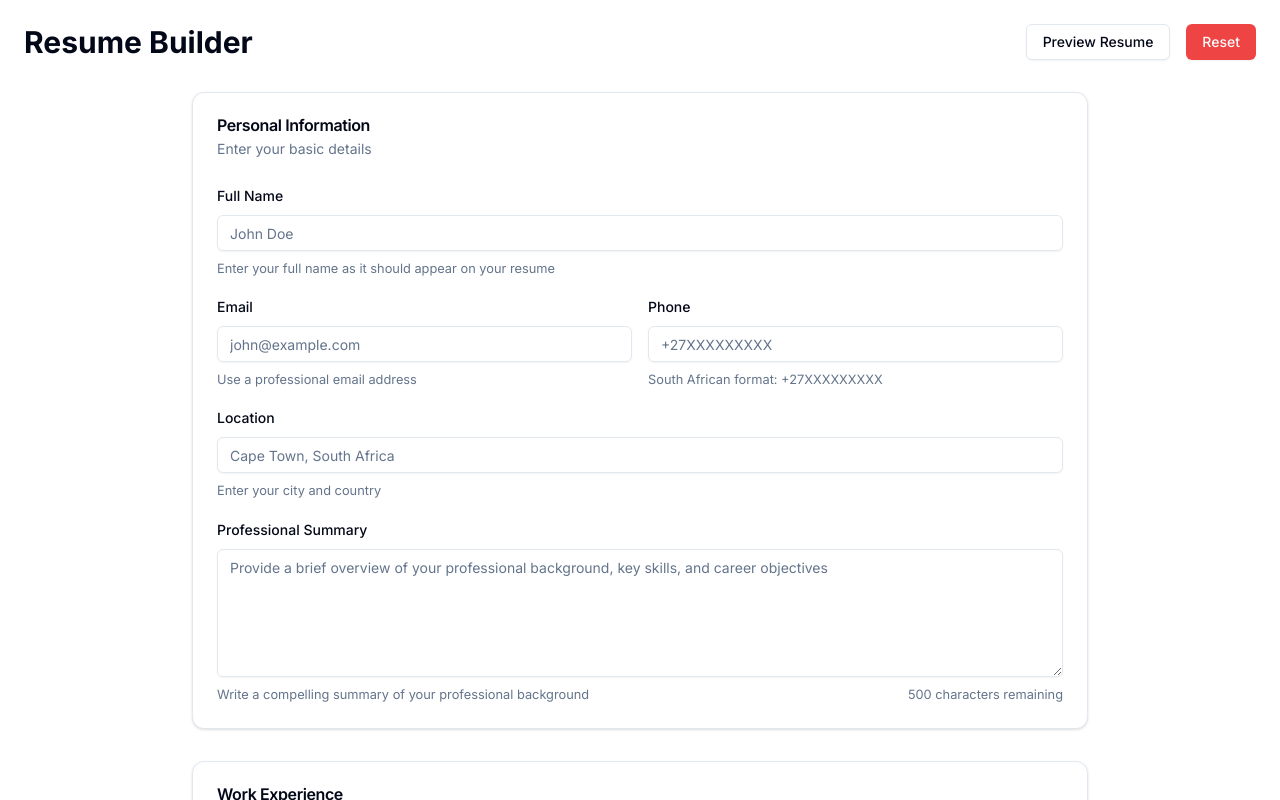
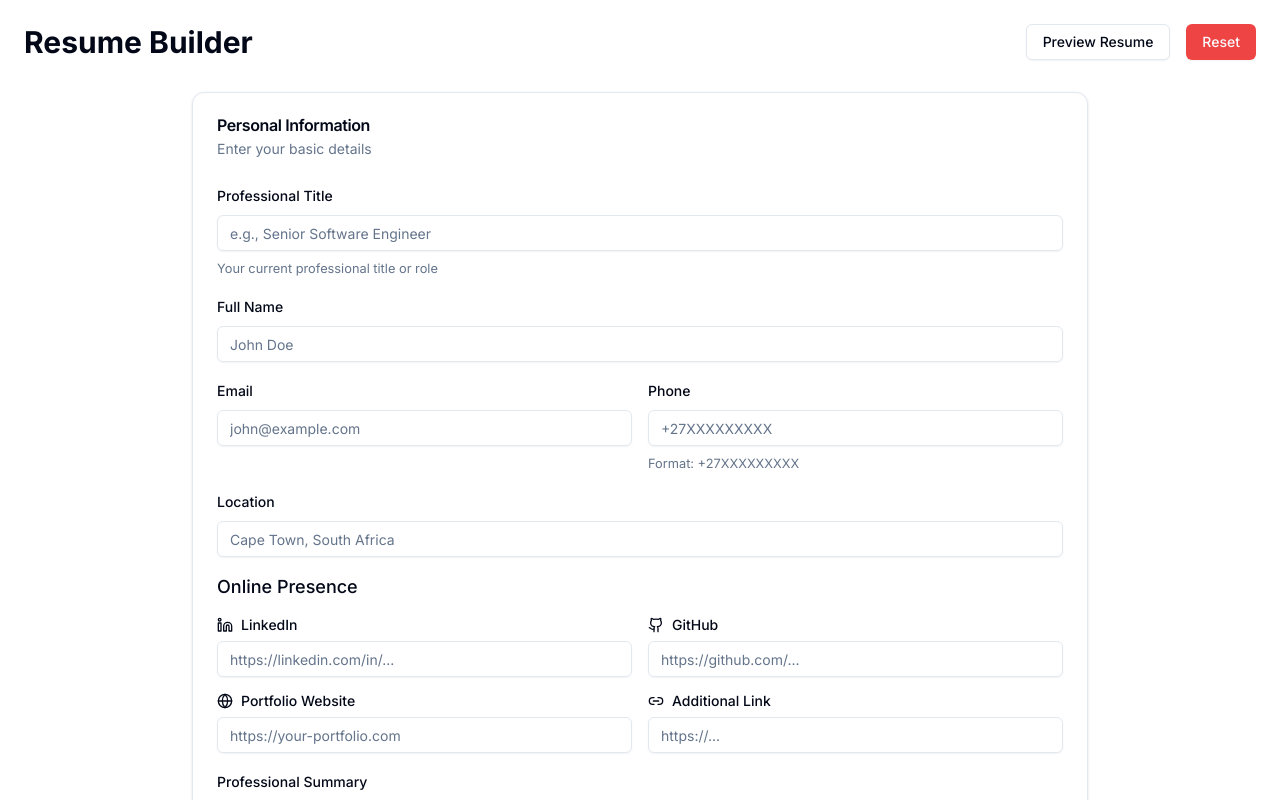
Before and after one commit to Nattie-Nkosi/resume-app, a Next.js app: page / in a window 1280 px wide. Shown: the top 800 px of the page. Built offline with nearby package versions, Linux system fonts and the light colour scheme.

Commit message:
Add additional fields to PersonalInfo type and enhance preview component with social links

```diff
--- a/src/app/store/useResumeStore.ts
+++ b/src/app/store/useResumeStore.ts
@@ -14,11 +14,16 @@ interface ResumeStore {
 
 const initialState: ResumeData = {
   personalInfo: {
+    title: '',
     fullName: '',
     email: '',
     phone: '',
     location: '',
-    summary: ''
+    summary: '',
+    linkedin: '',
+    github: '',
+    portfolio: '',
+    additionalLink: ''
   },
   experiences: [{
     company: '',
--- a/src/components/personal-info.tsx
+++ b/src/components/personal-info.tsx
@@ -22,14 +22,21 @@ import {
   FormMessage,
   FormDescription,
 } from "@/components/ui/form";
+import { LinkedinIcon, GithubIcon, Globe, Link2 } from "lucide-react";
 
-// Validation regex patterns
+// Validation patterns
 const saPhoneRegex = /^\+27[0-9]{9}$/;
 const nameRegex = /^[a-zA-Z\s'-]+$/;
 const emailRegex = /^[a-zA-Z0-9._%+-]+@[a-zA-Z0-9.-]+\.[a-zA-Z]{2,}$/;
 const locationRegex = /^[a-zA-Z\s',.-]+$/;
+//const urlRegex = /^(https?:\/\/)?([\da-z.-]+)\.([a-z.]{2,6})([/\w .-]*)*\/?$/;
 
 const formSchema = z.object({
+  title: z
+    .string()
+    .min(2, { message: "Title must be at least 2 characters" })
+    .max(50, { message: "Title cannot exceed 50 characters" }),
+
   fullName: z
     .string()
     .min(2, { message: "Name must be at least 2 characters" })
@@ -37,15 +44,14 @@ const formSchema = z.object({
     .regex(nameRegex, {
       message: "Name can only contain letters, spaces, hyphens and apostrophes",
     })
-    .transform((value) => {
-      // Capitalize each word
-      return value
+    .transform((value) =>
+      value
         .split(" ")
         .map(
           (word) => word.charAt(0).toUpperCase() + word.slice(1).toLowerCase()
         )
-        .join(" ");
-    }),
+        .join(" ")
+    ),
 
   email: z
     .string()
@@ -53,7 +59,7 @@ const formSchema = z.object({
     .regex(emailRegex, {
       message: "Please enter a valid email format",
     })
-    .toLowerCase(), // Transform email to lowercase
+    .toLowerCase(),
 
   phone: z
     .string()
@@ -74,15 +80,6 @@ const formSchema = z.object({
     .regex(locationRegex, {
       message:
         "Location can only contain letters, spaces, and basic punctuation",
-    })
-    .transform((value) => {
-      // Capitalize each word
-      return value
-        .split(" ")
-        .map(
-          (word) => word.charAt(0).toUpperCase() + word.slice(1).toLowerCase()
-        )
-        .join(" ");
     }),
 
   summary: z
@@ -92,6 +89,30 @@ const formSchema = z.object({
     .refine((value) => value.trim().split(/\s+/).length >= 10, {
       message: "Summary should contain at least 10 words",
     }),
+
+  // Social Media and Website Links
+  linkedin: z
+    .string()
+    .url({ message: "Please enter a valid URL" })
+    .optional()
+    .or(z.literal("")),
+  github: z
+    .string()
+    .url({ message: "Please enter a valid URL" })
+    .optional()
+    .or(z.literal("")),
+
+  portfolio: z
+    .string()
+    .url({ message: "Please enter a valid URL" })
+    .optional()
+    .or(z.literal("")),
+
+  additionalLink: z
+    .string()
+    .url({ message: "Please enter a valid URL" })
+    .optional()
+    .or(z.literal("")),
 });
 
 interface PersonalInfoProps {
@@ -102,11 +123,16 @@ interface PersonalInfoProps {
 const PersonalInfo: React.FC<PersonalInfoProps> = ({
   onSubmit,
   defaultValues = {
+    title: "",
     fullName: "",
     email: "",
     phone: "",
     location: "",
     summary: "",
+    linkedin: "",
+    github: "",
+    portfolio: "",
+    additionalLink: "",
   },
 }) => {
   const form = useForm<z.infer<typeof formSchema>>({
@@ -114,7 +140,6 @@ const PersonalInfo: React.FC<PersonalInfoProps> = ({
     defaultValues,
   });
 
-  // Format phone number while typing
   const formatPhoneNumber = (value: string) => {
     let formatted = value.replace(/[^\d+]/g, "");
     if (!formatted.startsWith("+27") && formatted.length > 0) {
@@ -126,7 +151,6 @@ const PersonalInfo: React.FC<PersonalInfoProps> = ({
     return formatted;
   };
 
-  // Watch form changes and update parent component
   useEffect(() => {
     const subscription = form.watch((value) => {
       if (value) {
@@ -136,7 +160,6 @@ const PersonalInfo: React.FC<PersonalInfoProps> = ({
     return () => subscription.unsubscribe();
   }, [form, form.watch, onSubmit]);
 
-  // Get remaining characters for summary
   const summaryLength = form.watch("summary")?.length || 0;
   const remainingChars = 500 - summaryLength;
 
@@ -149,6 +172,28 @@ const PersonalInfo: React.FC<PersonalInfoProps> = ({
       <CardContent>
         <Form {...form}>
           <form className="space-y-4">
+            {/* Title Field */}
+            <FormField
+              control={form.control}
+              name="title"
+              render={({ field }) => (
+                <FormItem>
+                  <FormLabel>Professional Title</FormLabel>
+                  <FormControl>
+                    <Input
+                      placeholder="e.g., Senior Software Engineer"
+                      {...field}
+                    />
+                  </FormControl>
+                  <FormDescription>
+                    Your current professional title or role
+                  </FormDescription>
+                  <FormMessage />
+                </FormItem>
+              )}
+            />
+
+            {/* Basic Info */}
             <FormField
               control={form.control}
               name="fullName"
@@ -158,9 +203,6 @@ const PersonalInfo: React.FC<PersonalInfoProps> = ({
                   <FormControl>
                     <Input placeholder="John Doe" {...field} />
                   </FormControl>
-                  <FormDescription>
-                    Enter your full name as it should appear on your resume
-                  </FormDescription>
                   <FormMessage />
                 </FormItem>
               )}
@@ -178,14 +220,8 @@ const PersonalInfo: React.FC<PersonalInfoProps> = ({
                         type="email"
                         placeholder="john@example.com"
                         {...field}
-                        onChange={(e) =>
-                          field.onChange(e.target.value.toLowerCase())
-                        }
                       />
                     </FormControl>
-                    <FormDescription>
-                      Use a professional email address
-                    </FormDescription>
                     <FormMessage />
                   </FormItem>
                 )}
@@ -207,9 +243,7 @@ const PersonalInfo: React.FC<PersonalInfoProps> = ({
                         }}
                       />
                     </FormControl>
-                    <FormDescription>
-                      South African format: +27XXXXXXXXX
-                    </FormDescription>
+                    <FormDescription>Format: +27XXXXXXXXX</FormDescription>
                     <FormMessage />
                   </FormItem>
                 )}
@@ -225,12 +259,95 @@ const PersonalInfo: React.FC<PersonalInfoProps> = ({
                   <FormControl>
                     <Input placeholder="Cape Town, South Africa" {...field} />
                   </FormControl>
-                  <FormDescription>Enter your city and country</FormDescription>
                   <FormMessage />
                 </FormItem>
               )}
             />
 
+            {/* Social Media and Websites */}
+            <div className="space-y-4">
+              <h3 className="text-lg font-medium">Online Presence</h3>
+              <div className="grid gap-4 md:grid-cols-2">
+                <FormField
+                  control={form.control}
+                  name="linkedin"
+                  render={({ field }) => (
+                    <FormItem>
+                      <FormLabel className="flex items-center gap-2">
+                        <LinkedinIcon className="w-4 h-4" />
+                        LinkedIn
+                      </FormLabel>
+                      <FormControl>
+                        <Input
+                          placeholder="https://linkedin.com/in/..."
+                          {...field}
+                        />
+                      </FormControl>
+                      <FormMessage />
+                    </FormItem>
+                  )}
+                />
+
+                <FormField
+                  control={form.control}
+                  name="github"
+                  render={({ field }) => (
+                    <FormItem>
+                      <FormLabel className="flex items-center gap-2">
+                        <GithubIcon className="w-4 h-4" />
+                        GitHub
+                      </FormLabel>
+                      <FormControl>
+                        <Input
+                          placeholder="https://github.com/..."
+                          {...field}
+                        />
+                      </FormControl>
+                      <FormMessage />
+                    </FormItem>
+                  )}
+                />
+
+                <FormField
+                  control={form.control}
+                  name="portfolio"
+                  render={({ field }) => (
+                    <FormItem>
+                      <FormLabel className="flex items-center gap-2">
+                        <Globe className="w-4 h-4" />
+                        Portfolio Website
+                      </FormLabel>
+                      <FormControl>
+                        <Input
+                          placeholder="https://your-portfolio.com"
+                          {...field}
+                        />
+                      </FormControl>
+                      <FormMessage />
+                    </FormItem>
+                  )}
+                />
+
+                <FormField
+                  control={form.control}
+                  name="additionalLink"
+                  render={({ field }) => (
+                    <FormItem>
+                      <FormLabel className="flex items-center gap-2">
+                        <Link2 className="w-4 h-4" />
+                        Additional Link
+                      </FormLabel>
+                      <FormControl>
+                        <Input placeholder="https://..." {...field} />
+                      </FormControl>
+                      <FormMessage />
+                    </FormItem>
+                  )}
+                />
+              </div>
+            </div>
+
+            {/* Summary */}
             <FormField
               control={form.control}
               name="summary"
--- a/src/components/preview.tsx
+++ b/src/components/preview.tsx
@@ -4,6 +4,7 @@ import React from "react";
 import { Card, CardContent } from "@/components/ui/card";
 import type { ResumeData } from "@/types/resume";
 import { formatDate } from "@/lib/utils";
+import { LinkedinIcon, GithubIcon, Globe, Link2 } from "lucide-react";
 
 interface PreviewProps {
   data: ResumeData;
@@ -20,17 +21,74 @@ const Preview: React.FC<PreviewProps> = ({ data }) => {
           <h1 className="text-3xl font-bold text-gray-900 mb-2">
             {personalInfo.fullName}
           </h1>
-          <div className="text-sm text-gray-600 space-y-1">
-            <div className="flex items-center gap-2">
+          {personalInfo.title && (
+            <h2 className="text-xl text-gray-600 mb-3">{personalInfo.title}</h2>
+          )}
+          <div className="text-sm text-gray-600 space-y-2">
+            <div className="flex items-center gap-2 flex-wrap">
               <span>{personalInfo.email}</span>
               <span>•</span>
               <span>{personalInfo.phone}</span>
               <span>•</span>
               <span>{personalInfo.location}</span>
             </div>
+            {/* Social Links */}
+            {(personalInfo.linkedin ||
+              personalInfo.github ||
+              personalInfo.portfolio ||
+              personalInfo.additionalLink) && (
+              <div className="flex items-center gap-4 flex-wrap pt-2">
+                {personalInfo.linkedin && (
+                  <a
+                    href={personalInfo.linkedin}
+                    target="_blank"
+                    rel="noopener noreferrer"
+                    className="flex items-center gap-1 text-gray-600 hover:text-gray-900"
+                  >
+                    <LinkedinIcon className="w-4 h-4" />
+                    <span>LinkedIn</span>
+                  </a>
+                )}
+                {personalInfo.github && (
+                  <a
+                    href={personalInfo.github}
+                    target="_blank"
+                    rel="noopener noreferrer"
+                    className="flex items-center gap-1 text-gray-600 hover:text-gray-900"
+                  >
+                    <GithubIcon className="w-4 h-4" />
+                    <span>GitHub</span>
+                  </a>
+                )}
+                {personalInfo.portfolio && (
+                  <a
+                    href={personalInfo.portfolio}
+                    target="_blank"
+                    rel="noopener noreferrer"
+                    className="flex items-center gap-1 text-gray-600 hover:text-gray-900"
+                  >
+                    <Globe className="w-4 h-4" />
+                    <span>Portfolio</span>
+                  </a>
+                )}
+                {personalInfo.additionalLink && (
+                  <a
+                    href={personalInfo.additionalLink}
+                    target="_blank"
+                    rel="noopener noreferrer"
+                    className="flex items-center gap-1 text-gray-600 hover:text-gray-900"
+                  >
+                    <Link2 className="w-4 h-4" />
+                    <span>Website</span>
+                  </a>
+                )}
+              </div>
+            )}
           </div>
           {personalInfo.summary && (
-            <p className="mt-4 text-gray-700">{personalInfo.summary}</p>
+            <p className="mt-4 text-gray-700 leading-relaxed">
+              {personalInfo.summary}
+            </p>
           )}
         </div>
 
@@ -43,14 +101,14 @@ const Preview: React.FC<PreviewProps> = ({ data }) => {
             <div className="space-y-4">
               {experiences.map((exp, index) => (
                 <div key={index} className="border-b last:border-0 pb-4">
-                  <div className="flex justify-between items-start">
+                  <div className="flex justify-between items-start flex-wrap gap-2">
                     <div>
                       <h3 className="font-medium text-gray-900">
                         {exp.position}
                       </h3>
                       <div className="text-gray-600">{exp.company}</div>
                     </div>
-                    <div className="text-sm text-gray-500">
+                    <div className="text-sm text-gray-500 whitespace-nowrap">
                       {formatDate(exp.startDate)} -{" "}
                       {exp.endDate ? formatDate(exp.endDate) : "Present"}
                     </div>
@@ -58,7 +116,7 @@ const Preview: React.FC<PreviewProps> = ({ data }) => {
                   <div className="text-sm text-gray-600 mt-1">
                     {exp.location}
                   </div>
-                  <p className="mt-2 text-gray-700 whitespace-pre-line">
+                  <p className="mt-2 text-gray-700 whitespace-pre-line leading-relaxed">
                     {exp.description}
                   </p>
                 </div>
@@ -76,14 +134,14 @@ const Preview: React.FC<PreviewProps> = ({ data }) => {
             <div className="space-y-4">
               {education.map((edu, index) => (
                 <div key={index} className="border-b last:border-0 pb-4">
-                  <div className="flex justify-between items-start">
+                  <div className="flex justify-between items-start flex-wrap gap-2">
                     <div>
                       <h3 className="font-medium text-gray-900">
                         {edu.degree} in {edu.field}
                       </h3>
                       <div className="text-gray-600">{edu.institution}</div>
                     </div>
-                    <div className="text-sm text-gray-500">
+                    <div className="text-sm text-gray-500 whitespace-nowrap">
                       {formatDate(edu.startDate)} -{" "}
                       {edu.endDate ? formatDate(edu.endDate) : "Present"}
                     </div>
@@ -97,7 +155,9 @@ const Preview: React.FC<PreviewProps> = ({ data }) => {
                     </div>
                   )}
                   {edu.achievements && (
-                    <p className="mt-2 text-gray-700">{edu.achievements}</p>
+                    <p className="mt-2 text-gray-700 leading-relaxed">
+                      {edu.achievements}
+                    </p>
                   )}
                 </div>
               ))}
--- a/src/types/resume.ts
+++ b/src/types/resume.ts
@@ -1,9 +1,14 @@
 export interface PersonalInfo {
+  title: string;
   fullName: string;
   email: string;
   phone: string;
   location: string;
   summary: string;
+  linkedin?: string;
+  github?: string;
+  portfolio?: string;
+  additionalLink?: string;
 }
 
 export interface Experience {
```
